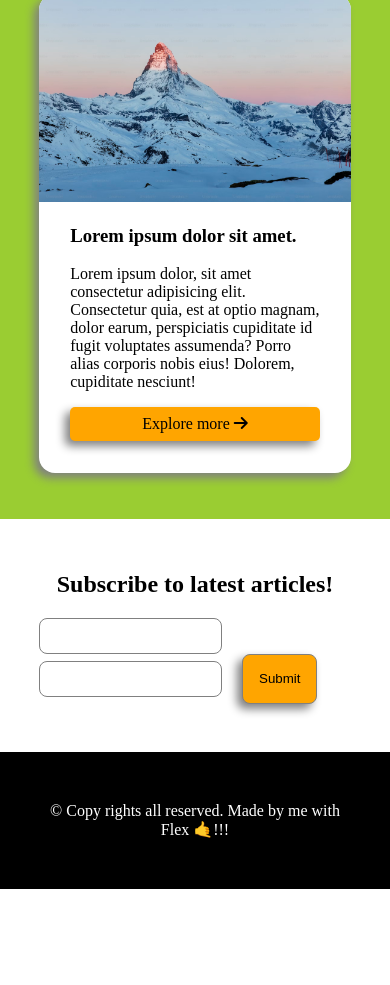
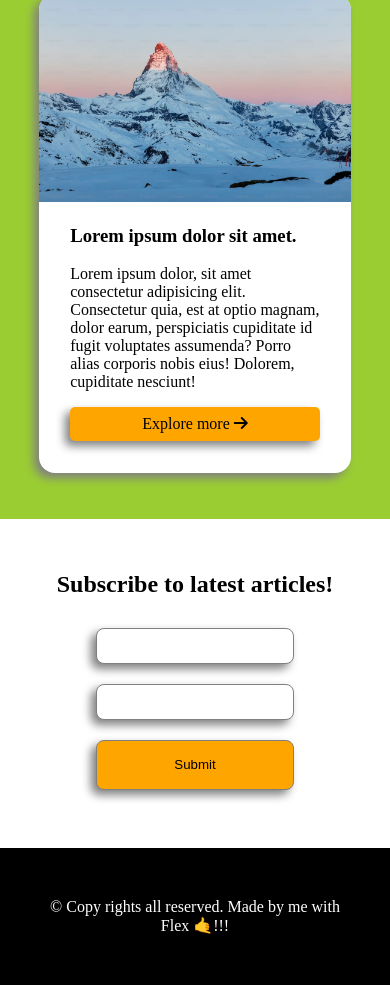
Before and after one commit to achranjit013/flex-blog, a plain HTML site: page index.html in a window 390 px wide. Shown: the part 4995-5980 px from the top of the page. Before the commit the page ends 5884 px from the top, so only its background shows below. Drawn offline with Linux system fonts and the light colour scheme.

Commit message:
modified recommendation section for mobile screen

```diff
--- a/style.css
+++ b/style.css
@@ -208,6 +208,7 @@ article .btn {
     border-radius: 8px;
     border: 1px solid grey;
     margin-right: 16px;
+    box-shadow: var(--box-shadow);
 }
 
 .card img{
@@ -309,4 +310,14 @@ article .btn {
     .country, .date {
         width: 100%;
     }
+
+    .subs form {
+        width: 70%;
+        display: flex;
+        flex-direction: column;
+    }
+
+    .subs input {
+        margin: 10px;
+    }
 }
```
